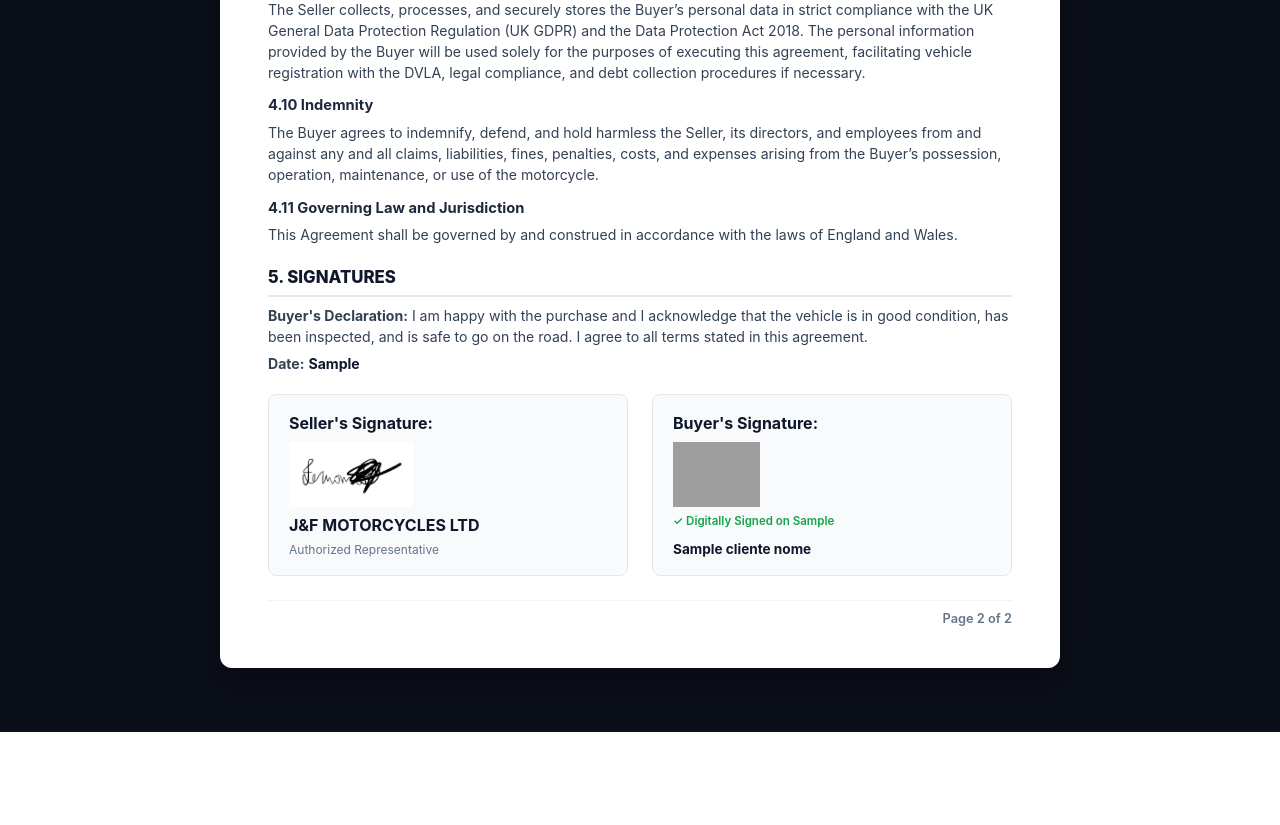
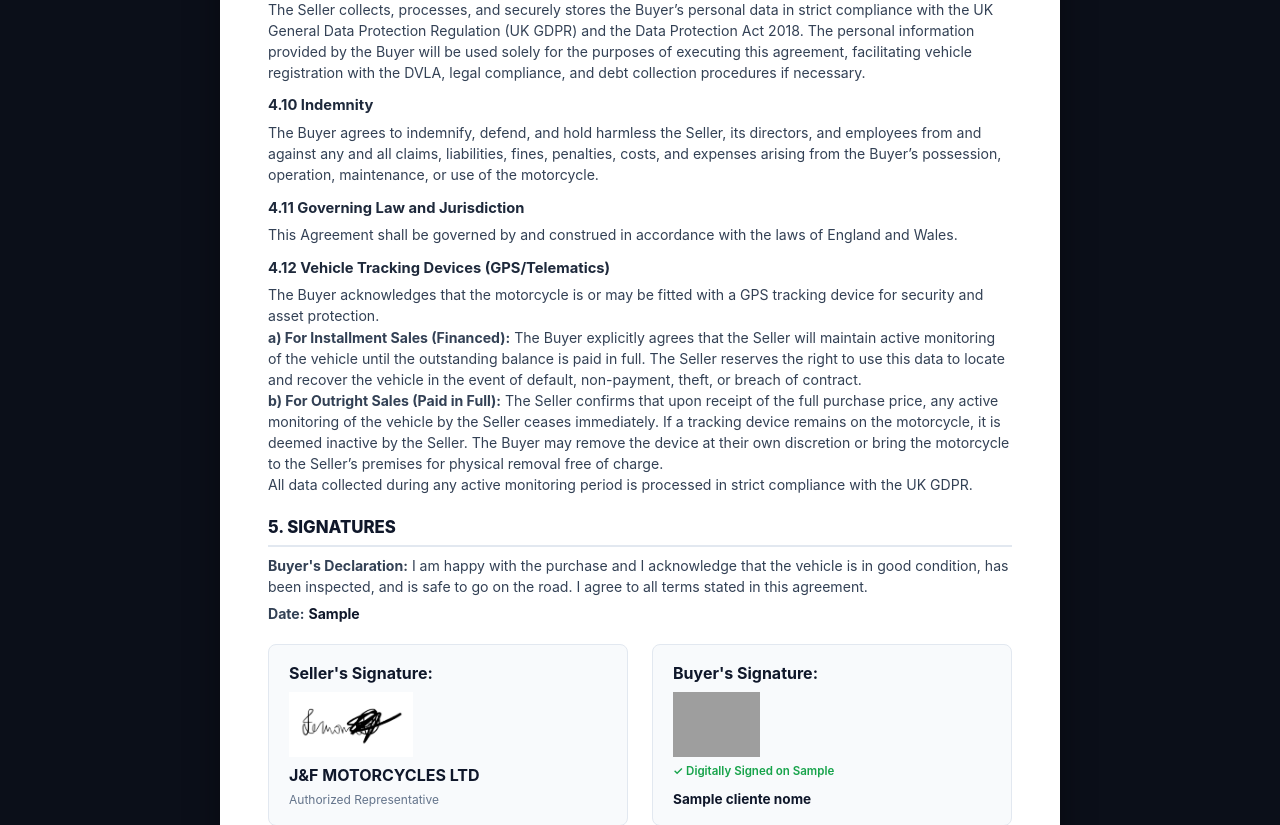
Before and after one commit to tmuniz570/vehicle-rental-management, a Python web app: template templates/contrato_venda_print.html in a window 1280 px wide. Shown: the part 2048-2873 px from the top of the page. Before the commit the page ends 2780 px from the top, so only its background shows below. Run offline with Jinja, Linux system fonts and the light colour scheme; the template is opened without the code that fills it: most values are stand-ins (such as "Sample title", 1, 10 or a date in 2020); grey boxes are pictures that could not be loaded.

Commit message:
feat(contracts): add clause 4.12 for GPS/telematics tracking devices to rental and sales agreements (v1.9.2)
- Insert clause 4.12 into Rental Agreement (contrato_print.html) covering asset protection and UK GDPR compliance.

- Insert clause 4.12 into Vehicle Sale Agreements (contrato_venda_print.html) with item (a) for financed sales and item (b) for outright sales.

- Update CHANGELOG.md and .context_memory.md.

```diff
--- a/templates/contrato_print.html
+++ b/templates/contrato_print.html
@@ -419,6 +419,9 @@
         <p>
             <strong>4.11 Governing Law:</strong> This Agreement shall be governed by and construed in accordance with the laws of England and Wales.
         </p>
+        <p>
+            <strong>4.12 Vehicle Tracking Devices (GPS/Telematics):</strong> The Renter acknowledges and explicitly agrees that the motorcycle is fitted with a GPS tracking device for security, asset protection, and insurance purposes. The Owner reserves the right to use the data collected from this device to locate and, if necessary, recover the vehicle in the event of theft, non-payment, breach of contract, or if the vehicle is reported missing. The tracking data is processed in strict compliance with the UK GDPR and will only be shared with third parties (such as the Police or recovery agents) when legally necessary or to enforce the terms of this agreement.
+        </p>
 
         <!-- Section 5: START OF RENTAL -->
         <div class="section-title" style="margin-top: 0.85rem;">5. Declaration and Signatures (Start of Rental)</div>
--- a/templates/contrato_venda_print.html
+++ b/templates/contrato_venda_print.html
@@ -481,6 +481,12 @@
             <div class="subsection-title">4.11 Governing Law and Jurisdiction</div>
             <p>This Agreement and any dispute or claim arising out of, or in connection with it, its subject matter or formation (including non-contractual disputes or claims) shall be governed by and construed in accordance with the laws of England and Wales. Both parties irrevocably agree that the courts of England and Wales shall have exclusive jurisdiction to settle any dispute or claim that arises out of or in connection with this Agreement.</p>
 
+            <div class="subsection-title">4.12 Vehicle Tracking Devices (GPS/Telematics)</div>
+            <p>The Buyer acknowledges that the motorcycle is or may be fitted with a GPS tracking device for security and asset protection.<br>
+            <strong>a) For Installment Sales (Financed):</strong> The Buyer explicitly agrees that the Seller will maintain active monitoring of the vehicle until the outstanding balance is paid in full. The Seller reserves the right to use this data to locate and recover the vehicle in the event of default, non-payment, theft, or breach of contract.<br>
+            <strong>b) For Outright Sales (Paid in Full):</strong> The Seller confirms that upon receipt of the full purchase price, any active monitoring of the vehicle by the Seller ceases immediately. If a tracking device remains on the motorcycle, it is deemed inactive by the Seller. The Buyer may remove the device at their own discretion or bring the motorcycle to the Seller’s premises for physical removal free of charge.<br>
+            All data collected during any active monitoring period is processed in strict compliance with the UK GDPR.</p>
+
             <div class="section-title" style="margin-top: 1.25rem;">5. FORMAL DECLARATION & SIGNATURES</div>
 
             <p style="margin-top: 0.6rem; font-size: 0.92rem; line-height: 1.5;">
@@ -629,6 +635,12 @@
             <div class="subsection-title">4.11 Governing Law and Jurisdiction</div>
             <p>This Agreement shall be governed by and construed in accordance with the laws of England and Wales.</p>
 
+            <div class="subsection-title">4.12 Vehicle Tracking Devices (GPS/Telematics)</div>
+            <p>The Buyer acknowledges that the motorcycle is or may be fitted with a GPS tracking device for security and asset protection.<br>
+            <strong>a) For Installment Sales (Financed):</strong> The Buyer explicitly agrees that the Seller will maintain active monitoring of the vehicle until the outstanding balance is paid in full. The Seller reserves the right to use this data to locate and recover the vehicle in the event of default, non-payment, theft, or breach of contract.<br>
+            <strong>b) For Outright Sales (Paid in Full):</strong> The Seller confirms that upon receipt of the full purchase price, any active monitoring of the vehicle by the Seller ceases immediately. If a tracking device remains on the motorcycle, it is deemed inactive by the Seller. The Buyer may remove the device at their own discretion or bring the motorcycle to the Seller’s premises for physical removal free of charge.<br>
+            All data collected during any active monitoring period is processed in strict compliance with the UK GDPR.</p>
+
             <!-- 5. SIGNATURES -->
             <div class="section-title">5. SIGNATURES</div>
 
```
Also changed, not shown: CHANGELOG.md.
